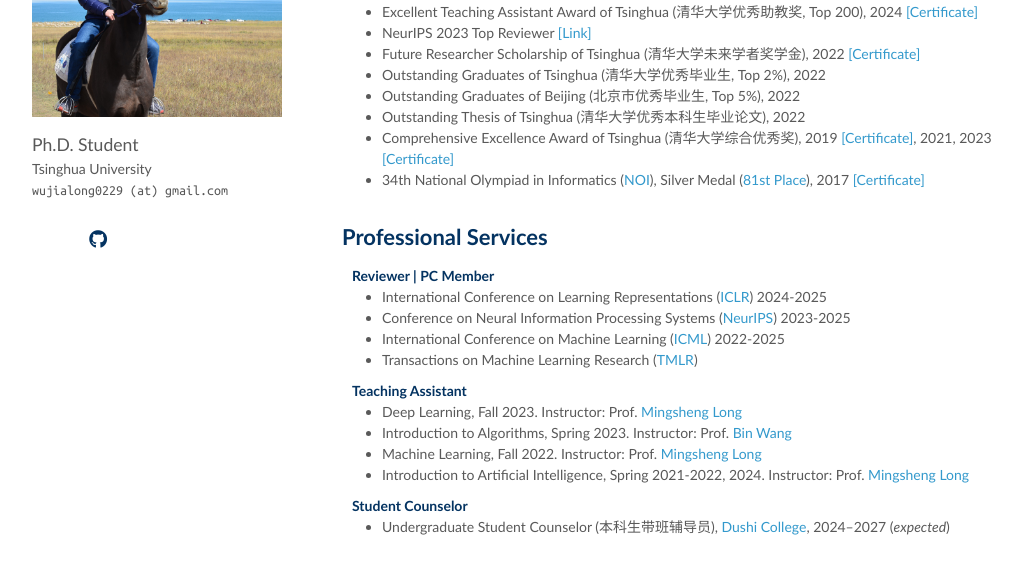
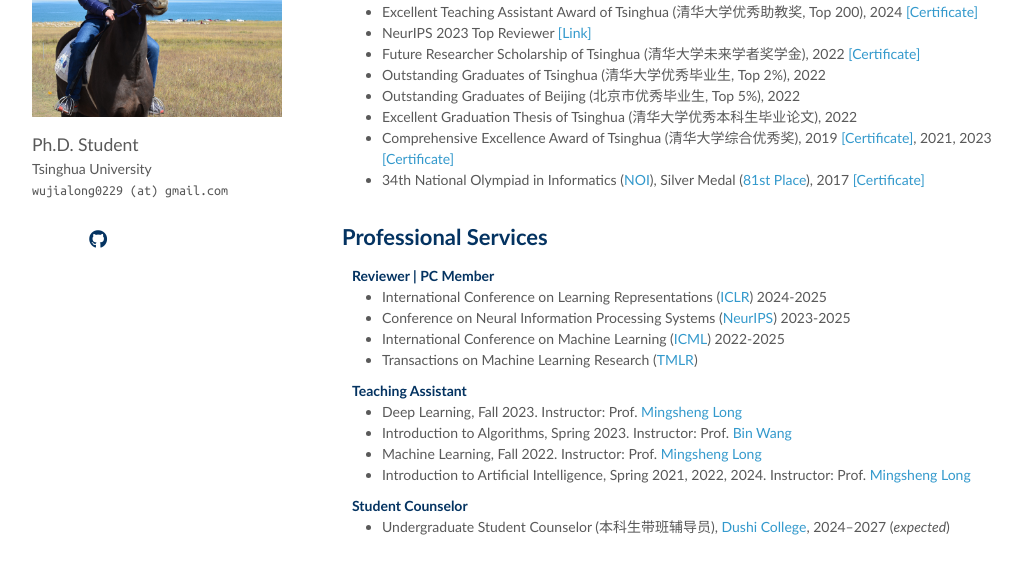
Before and after one commit to Manchery/manchery.github.io, a Jekyll site: the page built from index.md, in a window 1280 px wide and 900 px high, scrolled down 3135 px. Shown: the part 231-803 px from the top of the window, without its empty margins (128-1150 px from the left). Built offline with Jekyll 4.4.1, drawn with Linux system fonts in a browser that asks for light colours; nearby versions of some CDN libraries; comment, search, counter and statistics services are not loaded; a style sheet for code colours, icons or effects is not loaded.

Commit message:
minor updates

```diff
--- a/_includes/awards.md
+++ b/_includes/awards.md
@@ -7,7 +7,7 @@
 - Future Researcher Scholarship of Tsinghua (清华大学未来学者奖学金), 2022 [[Certificate]](assets/award/Tsinghua_Future_Researcher_Scholarship_2022.pdf)
 - Outstanding Graduates of Tsinghua (清华大学优秀毕业生, Top 2%), 2022
 - Outstanding Graduates of Beijing (北京市优秀毕业生, Top 5%), 2022
-- Outstanding Thesis of Tsinghua (清华大学优秀本科生毕业论文), 2022
+- Excellent Graduation Thesis of Tsinghua (清华大学优秀本科生毕业论文), 2022
 - Comprehensive Excellence Award of Tsinghua (清华大学综合优秀奖), 2019 [[Certificate]](assets/award/Tsinghua_Comprehensive_Excellence_Award_2019.pdf), 2021, 2023 [[Certificate]](assets/award/Tsinghua_Comprehensive_Excellence_Award_2023.pdf)
 - 34th National Olympiad in Informatics ([NOI](https://www.noi.cn/)), Silver Medal ([81st Place](https://www.noi.cn/ccf/file/do?fid=8Y7EFHHQ&attach=n)), 2017 [[Certificate]](assets/award/NOI2017.jpg)
 
--- a/_includes/services.md
+++ b/_includes/services.md
@@ -15,7 +15,7 @@
   <li>Deep Learning, Fall 2023. Instructor: Prof. <a href="http://ise.thss.tsinghua.edu.cn/~mlong/" target="_blank">Mingsheng Long</a></li>
   <li>Introduction to Algorithms, Spring 2023. Instructor: Prof. <a href="https://binwangthss.github.io/" target="_blank">Bin Wang</a></li>
   <li>Machine Learning, Fall 2022. Instructor: Prof. <a href="http://ise.thss.tsinghua.edu.cn/~mlong/" target="_blank">Mingsheng Long</a></li>
-  <li>Introduction to Artificial Intelligence, Spring 2021-2022, 2024. Instructor: Prof. <a href="http://ise.thss.tsinghua.edu.cn/~mlong/" target="_blank">Mingsheng Long</a></li>
+  <li>Introduction to Artificial Intelligence, Spring 2021, 2022, 2024. Instructor: Prof. <a href="http://ise.thss.tsinghua.edu.cn/~mlong/" target="_blank">Mingsheng Long</a></li>
 </ul>
 
 <h4 style="margin:0 10px 0;">Student Counselor</h4>
```
